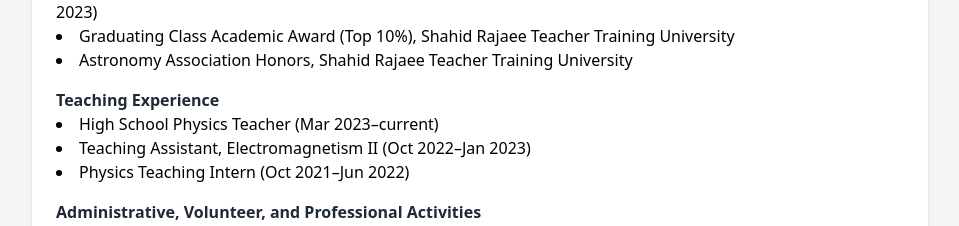
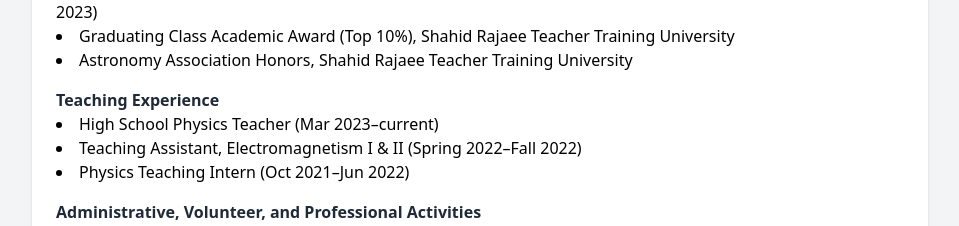
Before and after one commit to SaharDordaei/SaharDordaei.github.io, a React (Vite) app: page / in a window 1280 px wide. Shown: the part 1081-1307 px from the top of the page, without its empty margins (160-1119 px from the left). Built offline with nearby package versions, Linux system fonts and the light colour scheme.

Commit message:
Update Home.jsx and CV

```diff
--- a/src/Home.jsx
+++ b/src/Home.jsx
@@ -85,7 +85,7 @@
               <h3 className="font-bold">Teaching Experience</h3>
               <ul className="list-disc list-inside text-black">
                 <li>High School Physics Teacher (Mar 2023–current)</li>
-                <li>Teaching Assistant, Electromagnetism II (Oct 2022–Jan 2023)</li>
+                <li>Teaching Assistant, Electromagnetism I & II (Spring 2022–Fall 2022)</li>
                 <li>Physics Teaching Intern (Oct 2021–Jun 2022)</li>
               </ul>
             </div>
```
Also changed, not shown: 1 other file (tests, documents, lock files or other folders).
